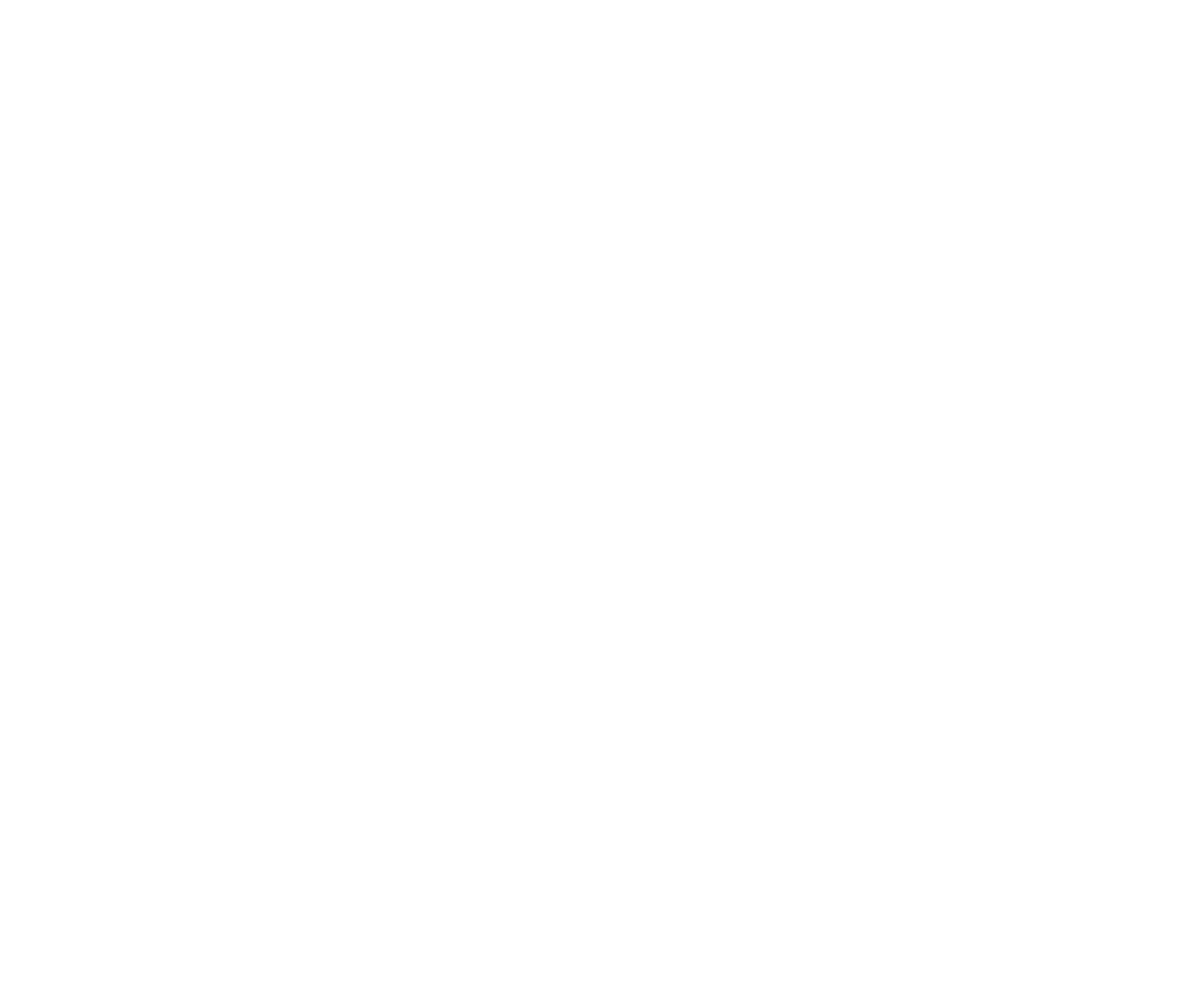
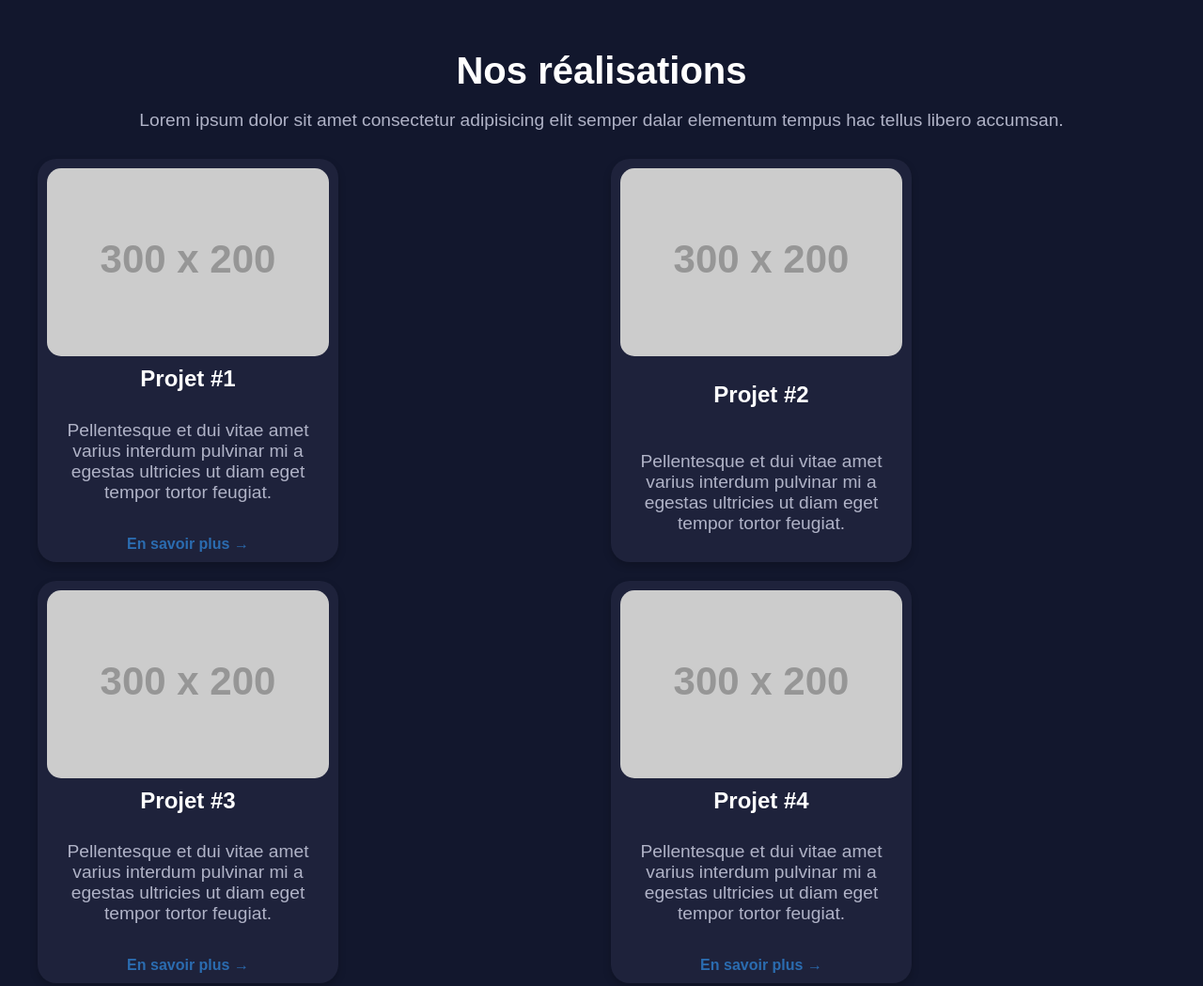
Before and after one commit to saint-martin-justine/page-projet, a plain HTML site: page index.html in a window 1280 px wide. Shown: the whole page at 94% size. Before the commit the page ends 800 px from the top, so only its background shows below. Drawn offline with Linux system fonts and the light colour scheme; placeholder pictures from the web are drawn by us.

Commit message:
mise en page

```diff
--- a/css/style.css
+++ b/css/style.css
@@ -1,59 +1,71 @@
-/* Global Styles */
 body {
     margin: 0;
     font-family: Arial, sans-serif;
-    background-color: #101828;
-    color: #fff;
+    background-color: #12172d;
+    color: white;
 }
 
-/* Section Realisations */
-.realisations {
-    padding: 50px 20px;
+.container {
+    max-width: 1200px;
+    margin: 0 auto;
+    padding: 20px;
     text-align: center;
 }
 
-.realisations h2 {
-    font-size: 2.5rem;
+h2 {
+    font-size: 2.5em;
     margin-bottom: 10px;
 }
 
-.realisations p {
-    font-size: 1rem;
-    color: #d0d5dd;
-    margin-bottom: 40px;
+p {
+    font-size: 1.2em;
+    margin-bottom: 30px;
+    color: #b0b3c7;
 }
 
-/* Container for Projects */
 .projects {
     display: grid;
-    grid-template-columns: repeat(auto-fit, minmax(200px, 1fr));
+    grid-template-columns: repeat(2, 1fr);
     gap: 20px;
-    justify-content: center;
 }
 
-/* Individual Project Card */
 .project {
-    background-color: #1d2939;
-    padding: 20px;
-    border-radius: 10px;
-    text-align: left;
-    box-shadow: 0 4px 6px rgba(0, 0, 0, 0.1);
+    display: flex;
+    flex-direction: column;
+    justify-content: space-between;
+    width: 100%;
+    max-width: 300px;
+    border-radius: 20px;
+    padding: 10px;
+    box-shadow: 0 4px 8px rgba(0, 0, 0, 0.2);
+    transition: transform 0.3s;
+    background-color: #1e223b;
+    overflow: hidden;
+}
+
+.project img {
+    width: 100%;
+    height: 200px;
+    object-fit: cover;
+    border-radius: 15px;
 }
 
 .project h3 {
-    font-size: 1.2rem;
-    color: #fff;
+    font-size: 1.5em;
+    margin-top: 10px;
     margin-bottom: 10px;
 }
 
 .project p {
-    font-size: 0.9rem;
-    color: #d0d5dd;
-    margin-bottom: 15px;
+    font-size: 1.2em;
+    color: #b0b3c7;
+    margin-bottom: 20px;
 }
 
 .project a {
-    color: #ffffff;
+    display: inline-block;
+    margin-top: 15px;
+    color: #2b6cb0;
     text-decoration: none;
     font-weight: bold;
 }
@@ -62,7 +74,6 @@ body {
     text-decoration: underline;
 }
 
-/* Adjust card color for alternating rows (optional) */
-.projects .project:nth-child(odd) {
-    background-color: #2e3a4f;
+.project:hover {
+    transform: translateY(-5px);
 }
--- a/index.html
+++ b/index.html
@@ -0,0 +1,42 @@
+<!DOCTYPE html>
+<html lang="fr">
+<head>
+    <meta charset="UTF-8">
+    <meta name="viewport" content="width=device-width, initial-scale=1.0">
+    <title>Test CSS</title>
+    <link rel="stylesheet" href="css/style.css">
+</head>
+<body>
+    <section class="realisations">
+        <div class="container">
+            <h2>Nos réalisations</h2>
+            <p>Lorem ipsum dolor sit amet consectetur adipisicing elit semper dalar elementum tempus hac tellus libero accumsan.</p>
+            <div class="projects">
+                <div class="project">
+                    <img src="https://via.placeholder.com/300x200" alt="Image du projet 1">
+                    <h3>Projet #1</h3>
+                    <p>Pellentesque et dui vitae amet varius interdum pulvinar mi a egestas ultricies ut diam eget tempor tortor feugiat.</p>
+                    <a href="#">En savoir plus →</a>
+                </div>
+                <div class="project">
+                    <img src="https://via.placeholder.com/300x200" alt="Image du projet 2">
+                    <h3>Projet #2</h3>
+                    <p>Pellentesque et dui vitae amet varius interdum pulvinar mi a egestas ultricies ut diam eget tempor tortor feugiat.</p>
+                </div>
+                <div class="project">
+                    <img src="https://via.placeholder.com/300x200" alt="Image du projet 3">
+                    <h3>Projet #3</h3>
+                    <p>Pellentesque et dui vitae amet varius interdum pulvinar mi a egestas ultricies ut diam eget tempor tortor feugiat.</p>
+                    <a href="#">En savoir plus →</a>
+                </div>
+                <div class="project">
+                    <img src="https://via.placeholder.com/300x200" alt="Image du projet 4">
+                    <h3>Projet #4</h3>
+                    <p>Pellentesque et dui vitae amet varius interdum pulvinar mi a egestas ultricies ut diam eget tempor tortor feugiat.</p>
+                    <a href="#">En savoir plus →</a>
+                </div>
+            </div>
+        </div>
+    </section>
+</body>
+</html>
```
Also changed, not shown: style.css (deleted).
